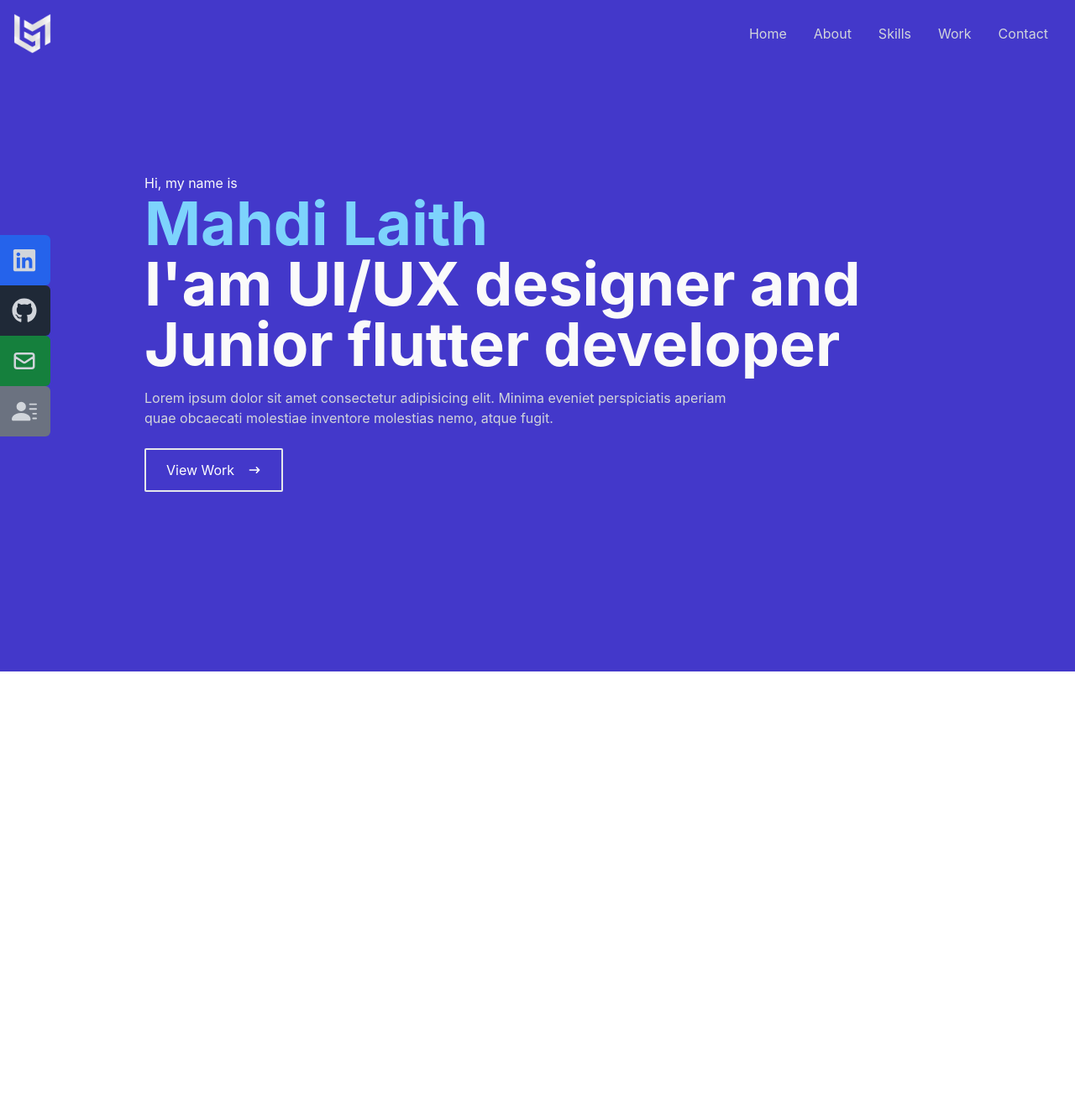
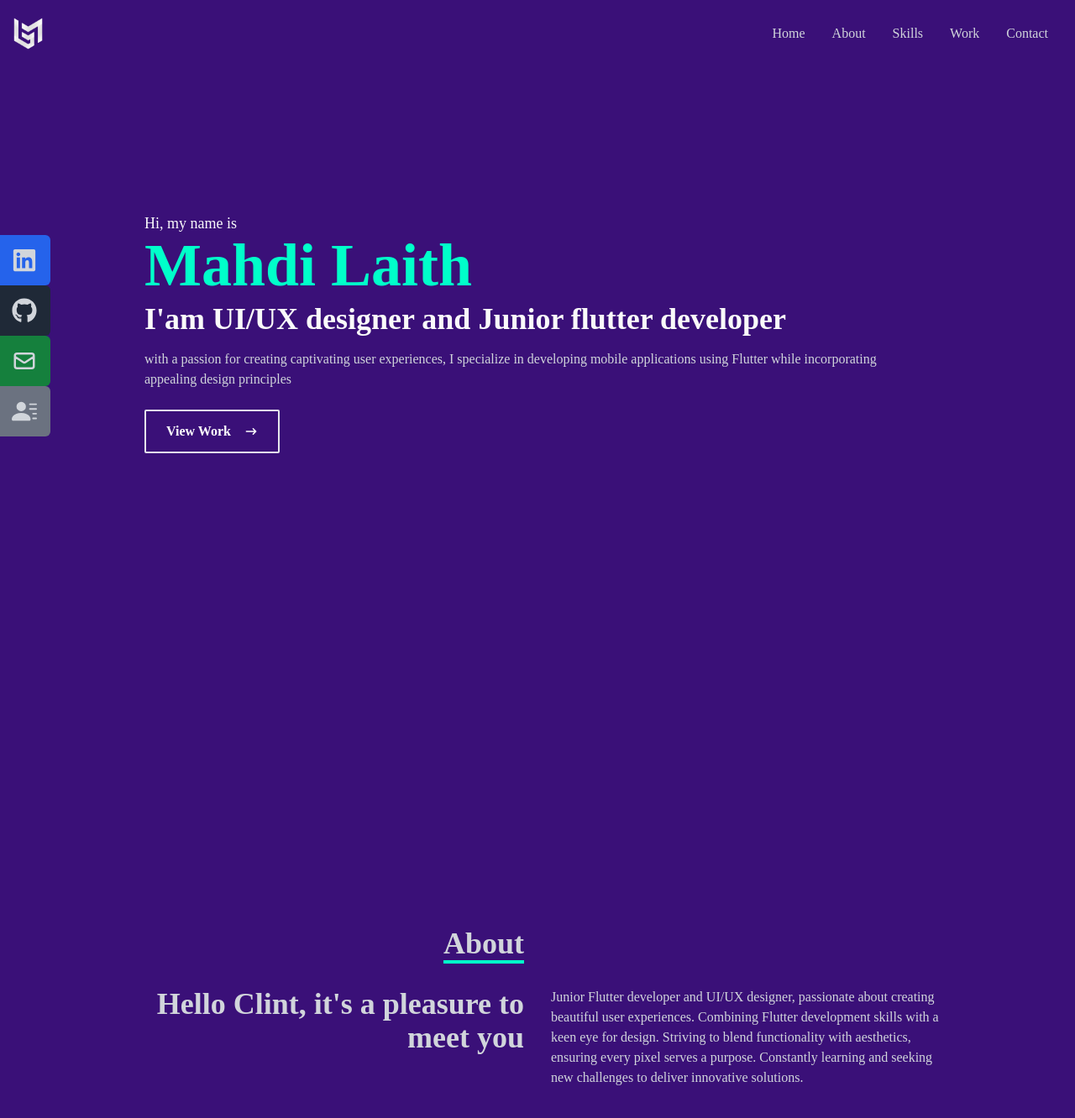
Before and after one commit to alex-baymax/My-portfolio-react, a React (Create React App) app: page / in a window 1280 px wide. Shown: the top 1332 px of the page at 84% size. Before the commit the page ends 800 px from the top, so only its background shows below. Built offline with nearby package versions, Linux system fonts and the light colour scheme.

Commit message:
adding about component

```diff
--- a/src/App.css
+++ b/src/App.css
@@ -2,7 +2,13 @@
 @tailwind components;
 @tailwind utilities;
 
+
+@import url('https://fonts.googleapis.com/css2?family=Montserrat:wght@300;400;500;600;700;800;900&display=swap');
+
 @layer base{
+    body{
+        @apply font-[Montserrat]
+    }
     li{
         @apply px-4;
         @apply cursor-pointer;
--- a/src/App.js
+++ b/src/App.js
@@ -1,5 +1,6 @@
 import './App.css';
 import Navbar from './components/Navbar';
+import About from './pages/About';
 import Home from './pages/Home';
 
 function App() {
@@ -7,6 +8,7 @@ function App() {
     <div className="App">
       <Navbar />
       <Home />
+      <About />
     </div>
   );
 }
--- a/src/components/Navbar.jsx
+++ b/src/components/Navbar.jsx
@@ -5,12 +5,12 @@ import { HiOutlineMail } from "react-icons/hi";
 import {BsFillPersonLinesFill} from 'react-icons/bs';
 
 const Navbar = () => {
-    const [nav,setNav]=useState(false);
-    const handleClick=()=>setNav(!nav);
+  const [nav,setNav]=useState(false);
+  const handleClick=()=>setNav(!nav);
   return (
-    <div className="fixed w-full h-[80px] flex justify-between items-center px-4 bg-indigo-700 text-gray-300">
+    <div className="fixed w-full h-[80px] flex justify-between items-center px-4 bg-[#3A1078] text-gray-300">
       <div>
-        <img src={Logo} alt="logo" style={{ width: "45px" }} />
+        <img src={Logo} alt="logo" style={{ width: "35px" }} />
       </div>
       {/*  menu  */}
 
@@ -28,7 +28,7 @@ const Navbar = () => {
       </div>
 
       {/* Mobile menu */}
-      <ul className={!nav ? 'hidden' :'absolute top-0 left-0 w-full h-screen bg-indigo-700 flex flex-col justify-center items-center'}>
+      <ul className={!nav ? 'hidden' :'absolute top-0 left-0 w-full h-screen bg-[#3A1078] flex flex-col justify-center items-center'}>
         <li className="py-6 text-4xl">Home</li>
         <li className="py-6 text-4xl">About</li>
         <li className="py-6 text-4xl">Skills</li>
--- /dev/null
+++ b/src/pages/About.jsx
@@ -0,0 +1,32 @@
+import React from 'react'
+
+const About = () => {
+  return (
+    <div name='about' className='w-full h-screen bg-[#3A1078] text-gray-300'>
+        <div className='flex flex-col justify-center items-center w-full h-full'>
+            <div className='max-w-[1000px] w-full grid grid-cols-2 gap-8'>
+                <div className='sm:text-right pb-8 pl-4'>
+                    <p className='text-4xl font-bold inline border-b-4 border-[#00FFCA]'>About</p>
+                </div>
+
+                <div>
+                </div>
+            </div>
+                <div className='max-w-[1000px] w-full grid sm:grid-cols-2 gap-8 px-4'>
+                    <div className='text-4xl font-bold sm:text-right'>
+                        <p>Hello Clint, it's a pleasure to meet you</p>
+                    </div>
+                    <div>
+                        <p>
+                        Junior Flutter developer and UI/UX designer, passionate about creating beautiful user experiences. Combining Flutter development skills with a keen eye for design. Striving to blend functionality with aesthetics, ensuring every pixel serves a purpose. Constantly learning and seeking new challenges to deliver innovative solutions.
+                        </p>
+                    </div>
+                </div>
+
+
+        </div>
+    </div>
+  )
+}
+
+export default About
--- a/src/pages/Home.jsx
+++ b/src/pages/Home.jsx
@@ -2,15 +2,17 @@ import React from 'react'
 import {HiArrowNarrowRight} from 'react-icons/hi'
 const Home = () => {
   return (
-    <div name='home' className='w-full h-screen bg-indigo-700'>
+    <div name='home' className='w-full h-screen bg-[#3A1078]'>
         {/* Container */}
         <div className='max-w-[1000px] mx-auto px-8 flex flex-col justify-center h-full'>
-            <p className='text-gray-50'>Hi, my name is</p>
-            <h1 className='text-4xl sm:text-7xl font-bold text-sky-300'>Mahdi Laith</h1>
-            <h2 className='text-4xl sm:text-7xl font-bold text-zinc-50'>I'am UI/UX designer and Junior flutter developer</h2>
-            <p className='text-gray-300 py-4 max-w-[700px]'>Lorem ipsum dolor sit amet consectetur adipisicing elit. Minima eveniet perspiciatis aperiam quae obcaecati molestiae inventore molestias nemo, atque fugit.</p>
+            <p className='text-gray-50 text-lg'>Hi, my name is</p>
+            <h1 className='text-4xl sm:text-7xl font-bold text-[#00FFCA]'>Mahdi Laith</h1>
+            <h2 className='text-4xl sm:text-4xl font-bold text-zinc-50 pt-2'>I'am UI/UX designer and Junior flutter developer</h2>
+            <p className='text-gray-300 py-4 '>
+              with a passion for creating captivating user experiences, I specialize in developing mobile applications using Flutter while incorporating appealing design principles
+            </p>
             <div>
-                <button  className='text-white group border-2 px-6 py-3 my-2 flex items-center hover:bg-sky-300 hover:border-sky-300 rounded-sm'>View Work <span className='group-hover:rotate-90 duration-300'> <HiArrowNarrowRight className='ml-4' /></span></button>
+                <button  className='text-white group border-2 px-6 py-3 my-2 flex items-center hover:bg-[#00FFCA] hover:border-[#00FFCA] rounded-sm hover:text-[#3A1078] font-semibold'>View Work <span className='group-hover:rotate-90 duration-300'> <HiArrowNarrowRight className='ml-4' /></span></button>
             </div>
         </div>
     </div>
```
